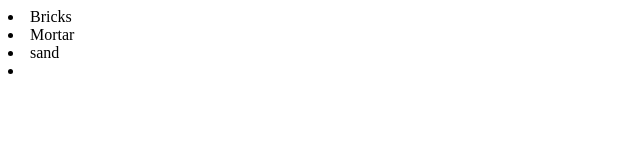
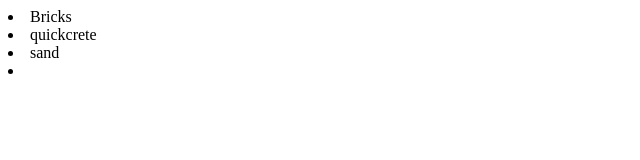
Before and after one commit to jacjohan/First-Project, a plain HTML site: page Index.html in a window 1280 px wide. Shown: the full height of the page, 0-640 px from the left. Drawn offline with Linux system fonts and the light colour scheme.

Commit message:
made mortar more specific

```diff
--- a/Index.html
+++ b/Index.html
@@ -2,7 +2,7 @@
     <body>
         <div>
             <li>Bricks</li>
-            <li>Mortar</li>
+            <li>quickcrete</li>
             <li>sand</li>
             <li></li>
         </div>
```
